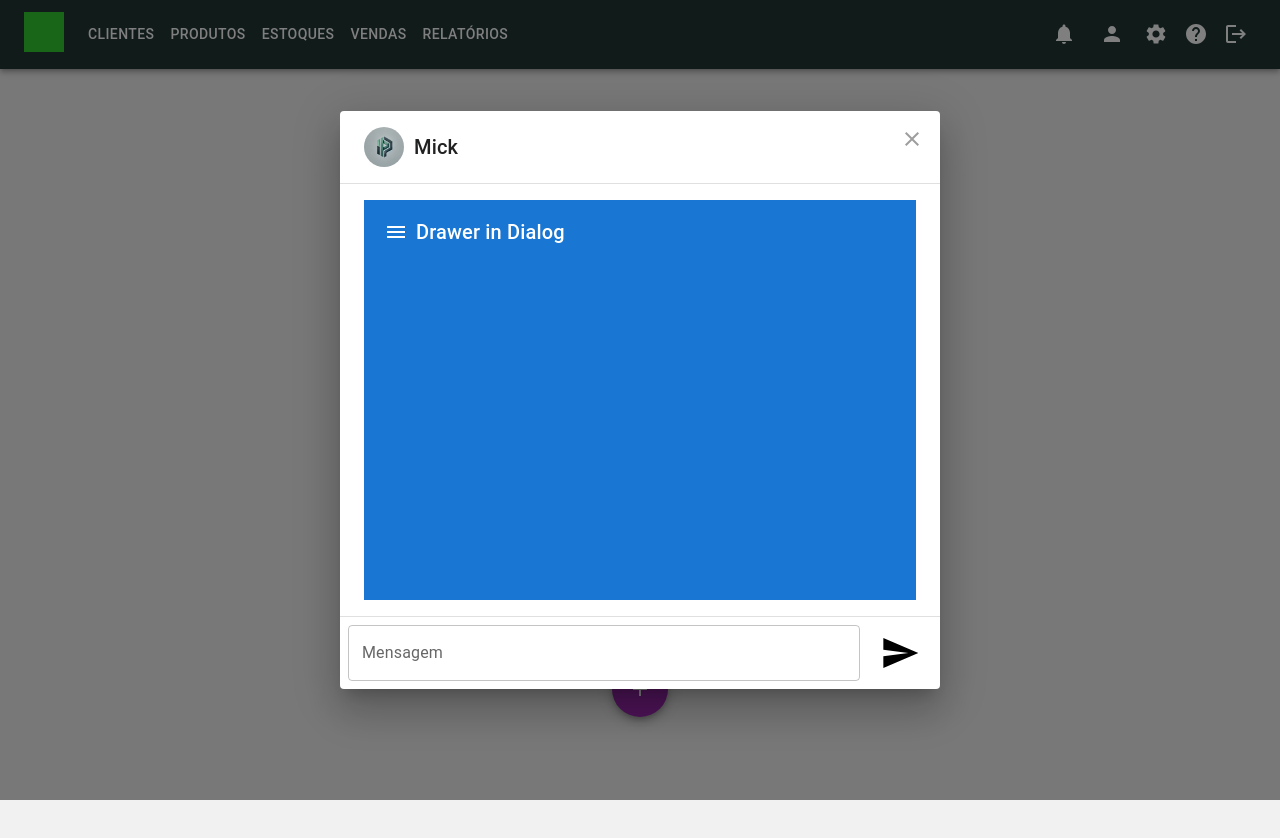
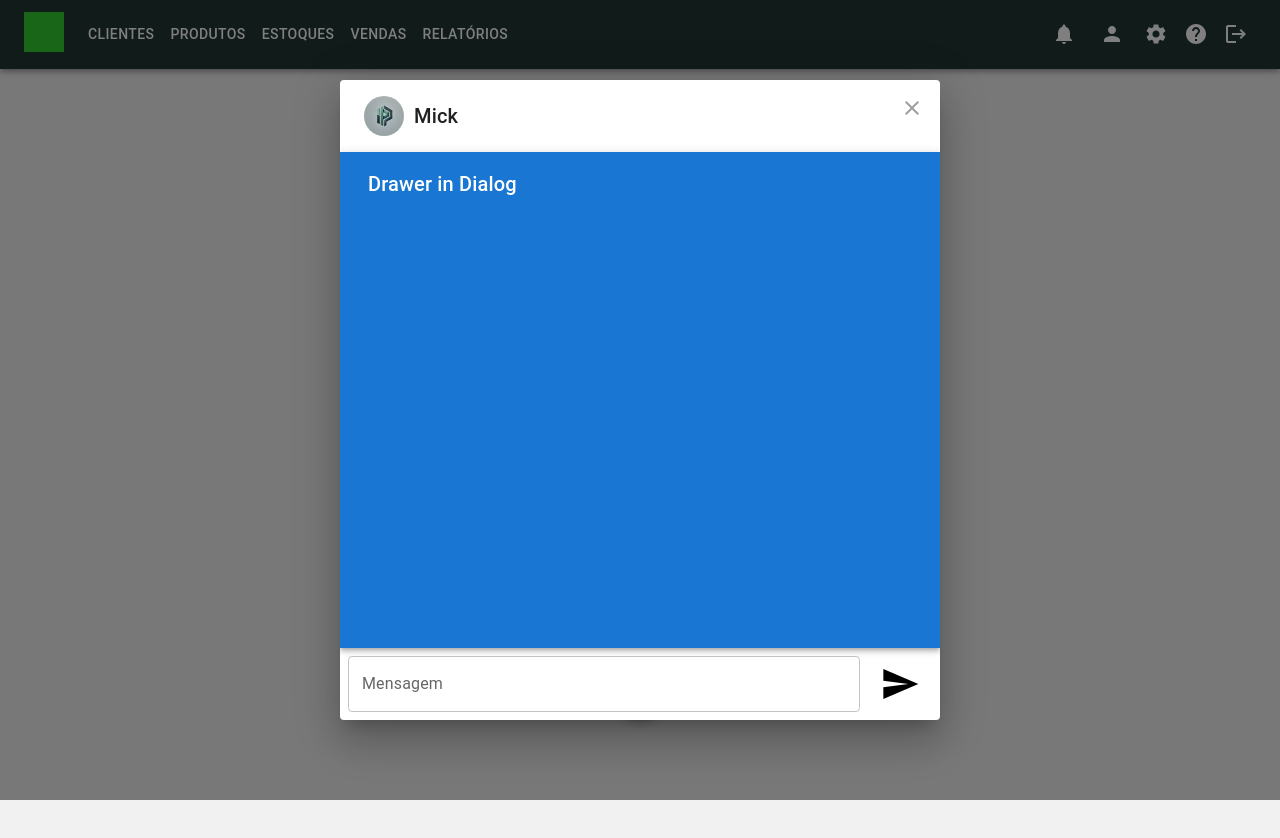
Before and after one commit to miguelkabum/Premick-ERP, a React (Vite) app in the folder client/: page /teste in a window 1280 px wide. Both pictures are taken after a click on the button 640 px from the left and 688 px from the top of the page. Shown: the top 838 px of the page. Built offline with nearby package versions, Linux system fonts and the light colour scheme.

Commit message:
Salvando progresso de criação do Drawer

```diff
--- a/client/src/components/MickChat/MickChat.jsx
+++ b/client/src/components/MickChat/MickChat.jsx
@@ -59,11 +59,12 @@ const MickChat = () => {
             <Dialog
                 open={open}
                 onClose={handleClose}
-                scroll="paper"
-                aria-labelledby="scroll-dialog-title"
-                aria-describedby="scroll-dialog-description"
+                // scroll="paper"
+                // aria-labelledby="scroll-dialog-title"
+                // aria-describedby="scroll-dialog-description"
                 sx={{
                     '& .MuiDialog-paper': {
+                        height: "80%",
                         width: "600px",
                         minWidth: '300px', // Ajuste aqui o valor desejado
                         maxWidth: '90%'
@@ -71,7 +72,6 @@ const MickChat = () => {
                 }}
             >
                 <DialogTitle id="scroll-dialog-title" style={{ display: "flex", alignItems: "center" }}>
-                    {/* Imagem Perfil, Mick.ai */}
                     <img src={LogoPremick} alt="Imagem de Perfil do Mick" style={{ height: "40px", width: "40px", borderRadius: "20px", marginRight: "10px" }} />
                     Mick
                     <IconButton
@@ -87,8 +87,9 @@ const MickChat = () => {
                         <CloseIcon />
                     </IconButton>
                 </DialogTitle>
-                <DialogContent dividers>
-                    {/* <DialogContentText
+                <PersistentDrawerLeft />
+                {/* <DialogContent dividers>
+                    <DialogContentText
                         id="scroll-dialog-description"
                         ref={descriptionElementRef}
                         tabIndex={-1}
@@ -121,7 +122,7 @@ const MickChat = () => {
                         <div style={{ display: "flex", justifyContent: "flex-start"}}>
                             <MessageLeft text="todo bonitinho assim no fundo" time="17:13"/>
                         </div>
-                    </DialogContentText> */}
+                    </DialogContentText>
                     <Box sx={{
                             display: 'flex',
                             flexDirection: 'column',
@@ -129,9 +130,8 @@ const MickChat = () => {
                             overflow: 'hidden', // Impede o overflow do conteúdo
                         }}
                     >
-                        <PersistentDrawerLeft />
                     </Box>
-                </DialogContent>
+                </DialogContent> */}
                 <DialogActions>
                     <TextField id="outlined-basic" label="Mensagem" variant="outlined" sx={{ width: "100%" }} />
                     <Button onClick={handleClose} sx={{ width: "56px", height: "56px" }}> <SendIcon sx={{ color: "black", width: "40px", height: "40px" }} /> </Button>
--- a/client/src/components/PersistentDrawer/PersistentDrawer.jsx
+++ b/client/src/components/PersistentDrawer/PersistentDrawer.jsx
@@ -57,23 +57,23 @@ const DrawerHeader = styled('div')(({ theme }) => ({
 
 export default function PersistentDrawerLeft() {
     const theme = useTheme();
-    const [open, setOpen] = React.useState(false);
+    const [openDrawer, setOpenDrawer] = React.useState(false);
 
-    const handleDrawerOpen = () => setOpen(true);
-    const handleDrawerClose = () => setOpen(false);
+    const handleDrawerOpen = () => setOpenDrawer(true);
+    const handleDrawerClose = () => setOpenDrawer(false);
 
     return (
         <Box sx={{ display: 'flex', height: '100%' }}>
-            <AppBar position="static" open={open}>
+            <AppBar position="static" open={openDrawer}>
                 <Toolbar>
                     <IconButton
                         color="inherit"
                         aria-label="open drawer"
                         onClick={handleDrawerOpen}
                         edge="start"
-                        sx={{ ...(open && { display: 'none' }) }}
+                        sx={{ ...(openDrawer && { display: 'none' }) }}
                     >
-                        <MenuIcon />
+                        {/* <MenuIcon /> */}
                     </IconButton>
                     <Typography variant="h6" noWrap>
                         Drawer in Dialog
@@ -95,7 +95,7 @@ export default function PersistentDrawerLeft() {
             <Drawer
                 variant="persistent"
                 anchor="left"
-                open={open} // Controlado pelo estado
+                open={openDrawer} // Controlado pelo estado
                 sx={{
                     '& .MuiDrawer-paper': {
                         width: 200, // Ajuste do tamanho do Drawer
@@ -120,12 +120,6 @@ export default function PersistentDrawerLeft() {
                     ))}
                 </List>
             </Drawer>
-            <Main open={open}>
-                <DrawerHeader />
-                <Typography paragraph>
-                    Content inside Dialog
-                </Typography>
-            </Main>
         </Box>
     );
 }
```
